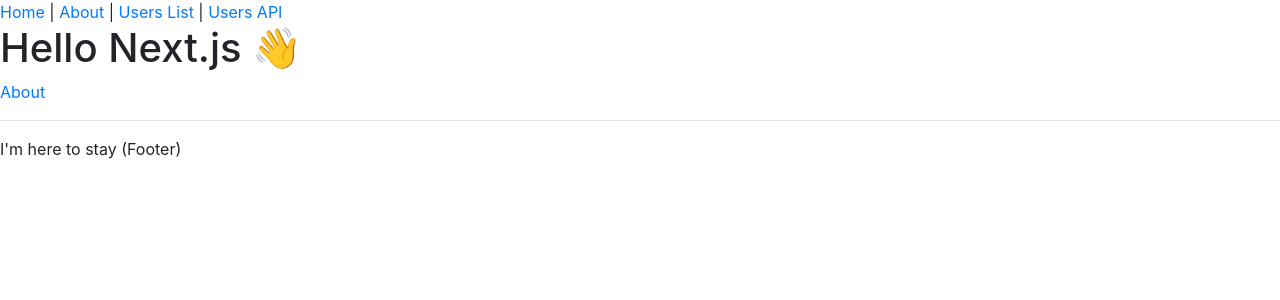
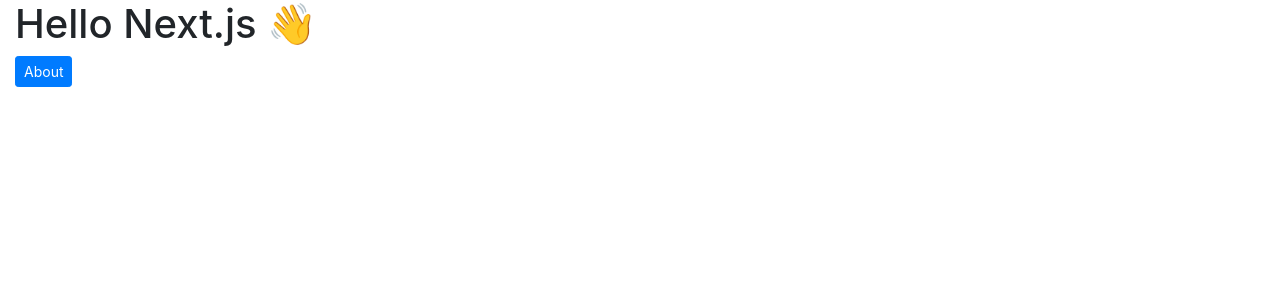
Before and after one commit to rpoetrap/parkme-dashboard, a Next.js app: page / in a window 1280 px wide. Shown: the top 300 px of the page. Built offline with nearby package versions, Linux system fonts and the light colour scheme.

Commit message:
Rename layout

```diff
--- a/components/Layout.tsx
+++ /dev/null
@@ -1,41 +0,0 @@
-import React, { ReactNode } from 'react'
-import Link from 'next/link'
-import Head from 'next/head'
-
-type Props = {
-  children?: ReactNode
-  title?: string
-}
-
-const Layout = ({ children, title = 'This is the default title' }: Props) => (
-  <div>
-    <Head>
-      <title>{title}</title>
-      <meta charSet="utf-8" />
-      <meta name="viewport" content="initial-scale=1.0, width=device-width" />
-    </Head>
-    <header>
-      <nav>
-        <Link href="/">
-          <a>Home</a>
-        </Link>{' '}
-        |{' '}
-        <Link href="/about">
-          <a>About</a>
-        </Link>{' '}
-        |{' '}
-        <Link href="/users">
-          <a>Users List</a>
-        </Link>{' '}
-        | <a href="/api/users">Users API</a>
-      </nav>
-    </header>
-    {children}
-    <footer>
-      <hr />
-      <span>I'm here to stay (Footer)</span>
-    </footer>
-  </div>
-)
-
-export default Layout
--- /dev/null
+++ b/layouts/Web.tsx
@@ -0,0 +1,25 @@
+import React, { ReactNode, FunctionComponent } from 'react'
+import Head from 'next/head'
+
+interface Props {
+  children?: ReactNode
+  title?: string
+  style?: React.CSSProperties
+  className?: string
+}
+
+const Web: FunctionComponent<Props> = (props: Props) => {
+  const { children, title, style, className } = props;
+  return <div>
+    <Head>
+      <title>{title ? `${title} | ParkMe` : 'ParkMe'}</title>
+      <meta charSet="utf-8" />
+      <meta name="viewport" content="initial-scale=1.0, width=device-width" />
+    </Head>
+    <main className={className ? `container-fluid ${className}` : 'container-fluid'} style={style}>
+      {children}
+    </main>
+  </div>
+}
+
+export default Web
--- a/pages/index.tsx
+++ b/pages/index.tsx
@@ -1,15 +1,15 @@
 import Link from 'next/link'
-import Layout from '../components/Layout'
+import Web from '../layouts/Web'
 
 const IndexPage = () => (
-  <Layout title="Home | Next.js + TypeScript Example">
+  <Web title="Home | Next.js + TypeScript Example">
     <h1>Hello Next.js 👋</h1>
     <p>
       <Link href="/about">
-        <a>About</a>
+        <a className="btn btn-sm btn-primary">About</a>
       </Link>
     </p>
-  </Layout>
+  </Web>
 )
 
 export default IndexPage
```
